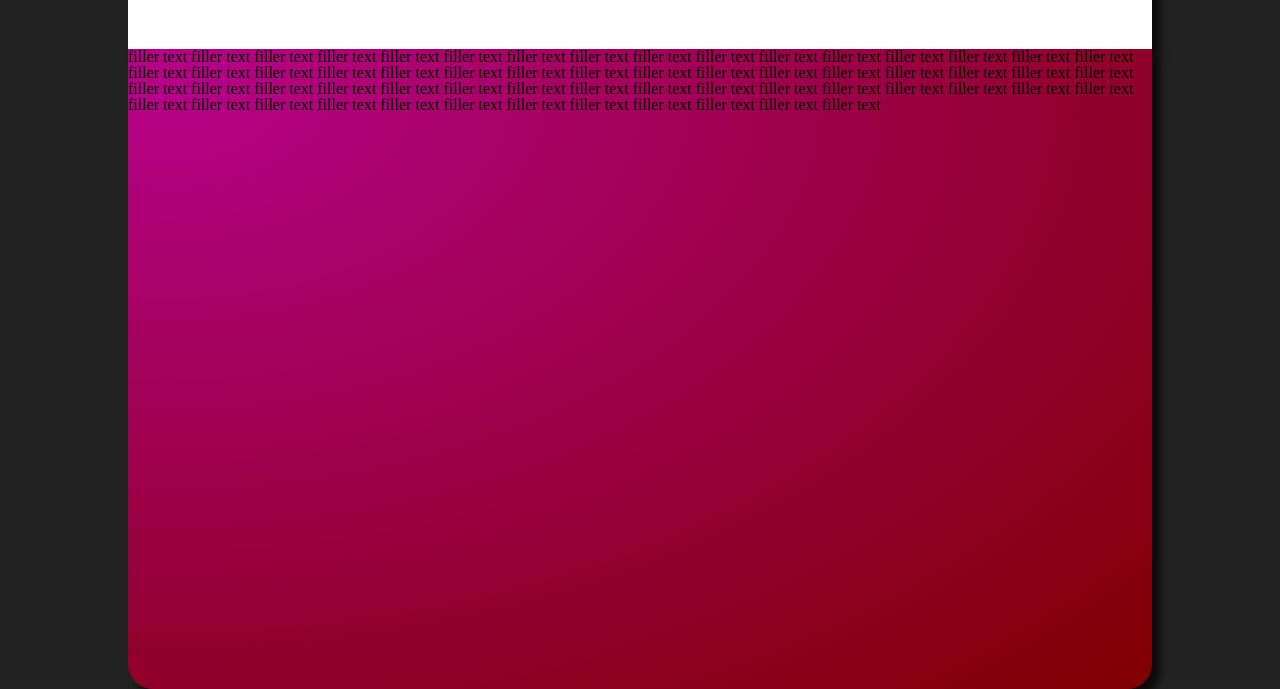
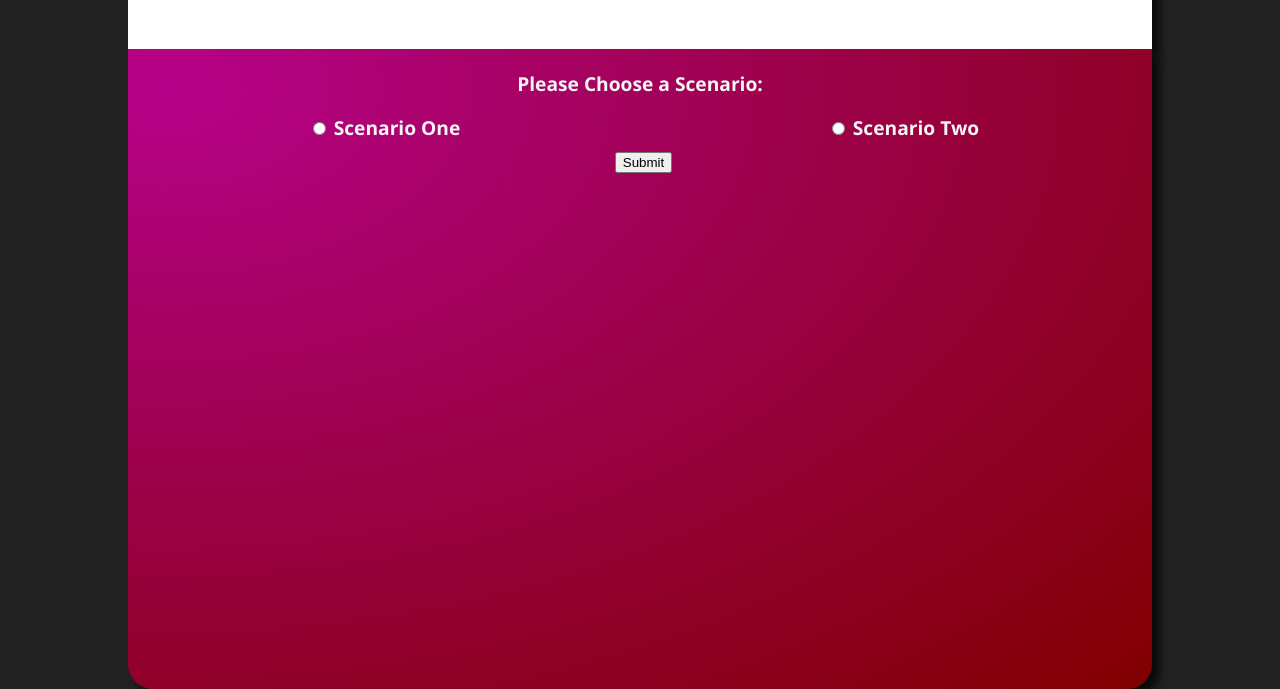
Before and after one commit to dcalhoun286/answer-the-question, a website: page src/views/pages/index.html in a window 1280 px wide. Shown: the part 141-830 px from the top of the page. Drawn offline with Linux system fonts and the light colour scheme; files that its build step writes are made by us from their sources; a web font is replaced by a local one.

Commit message:
replaced filler text with temp scenario selector form

```diff
--- a/public/styles/base.css
+++ b/public/styles/base.css
@@ -36,3 +36,39 @@ main {
   height: 80vh;
   box-shadow: 8px 8px 8px rgba(0, 0, 0, 0.7);
 }
+
+main > h2 {
+  text-align: center;
+  padding: 25px;
+  font-family: 'Segoe UI', Tahoma, Geneva, Verdana, sans-serif;
+  font-weight: bolder;
+  font-size: larger;
+  color: whitesmoke;
+}
+
+#scenario {
+  display: grid;
+  height: auto;
+  grid-template-columns: 50% 50%;
+  grid-template-rows: 50% 50%;
+  grid-gap: 7px;
+  justify-items: center;
+  font-family: 'Segoe UI', Tahoma, Geneva, Verdana, sans-serif;  font-size: larger;
+  font-weight: bolder;
+  color: whitesmoke;
+}
+
+#scenario-1 {
+  grid-column: 1 / 2;
+  grid-row: 1 / 2;
+}
+
+#scenario-2 {
+  grid-column: 2 / 3;
+  grid-row: 1 / 2;
+}
+
+#scenario-submit {
+  grid-column: 1 / 3;
+  grid-row: 2 / 3;
+}
--- a/src/views/pages/index.html
+++ b/src/views/pages/index.html
@@ -21,9 +21,25 @@
 
     <main>
 
-      <h2>
-        filler text filler text filler text filler text filler text filler text filler text filler text filler text filler text filler text filler text filler text filler text filler text filler text filler text filler text filler text filler text filler text filler text filler text filler text filler text filler text filler text filler text filler text filler text filler text filler text filler text filler text filler text filler text filler text filler text filler text filler text filler text filler text filler text filler text filler text filler text filler text filler text filler text filler text filler text filler text filler text filler text filler text filler text filler text filler text filler text filler text
-      </h2>
+      <h2> Please Choose a Scenario: </h2>
+
+      <form id="scenario">
+
+        <div id="scenario-1">
+          <input type="radio" id="scenario1" name="scenario" value="scenario-one">
+          <label for="scenario-one">Scenario One</label>
+        </div>
+
+        <div id="scenario-2">
+          <input type="radio" id="scenario2" name="scenario" value="scenario-two">
+          <label for="scenario-two">Scenario Two</label>
+        </div>
+
+        <div id="scenario-submit">
+          <input type="submit" vlaue="Submit">
+        </div>
+
+      </form>
 
     </main>
 
```
